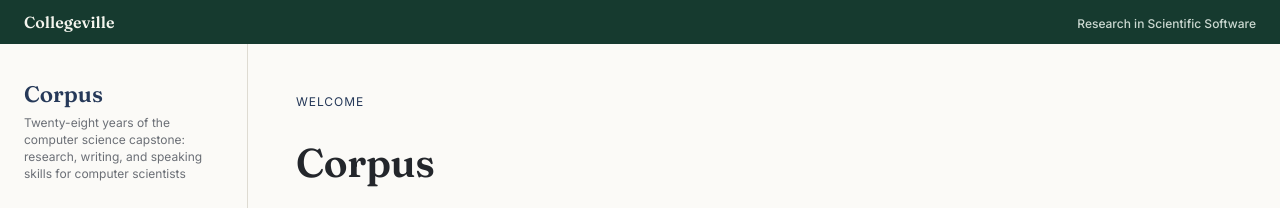
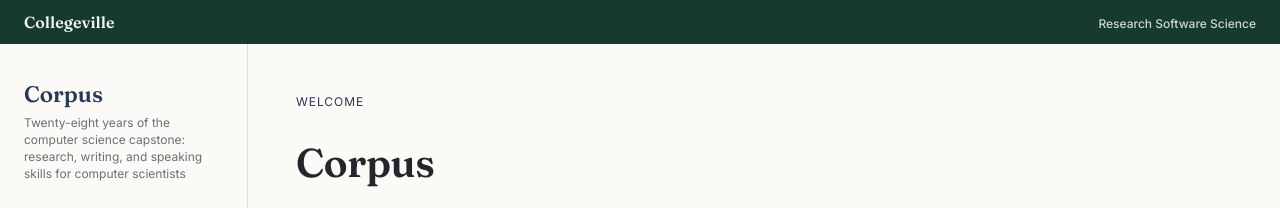
Before and after one commit to Collegeville/Corpus, a Jekyll site: the page built from index.md, in a window 1280 px wide. Shown: the top 208 px of the page. Built offline with Jekyll 4.4.1, drawn with Linux system fonts in a browser that asks for light colours.

Commit message:
Use Research Software Science in the Collegeville bar
Match the tagline on collegeville.github.io.

Co-Authored-By: Claude Opus 5.5 <noreply@anthropic.com>

```diff
--- a/_includes/family-bar.html
+++ b/_includes/family-bar.html
@@ -2,5 +2,5 @@
      collegeville.github.io, which is why this is always pine, not navy. -->
 <div class="family-bar">
   <a href="https://collegeville.github.io/">Collegeville</a>
-  <span>Research in Scientific Software</span>
+  <span>Research Software Science</span>
 </div>
```
